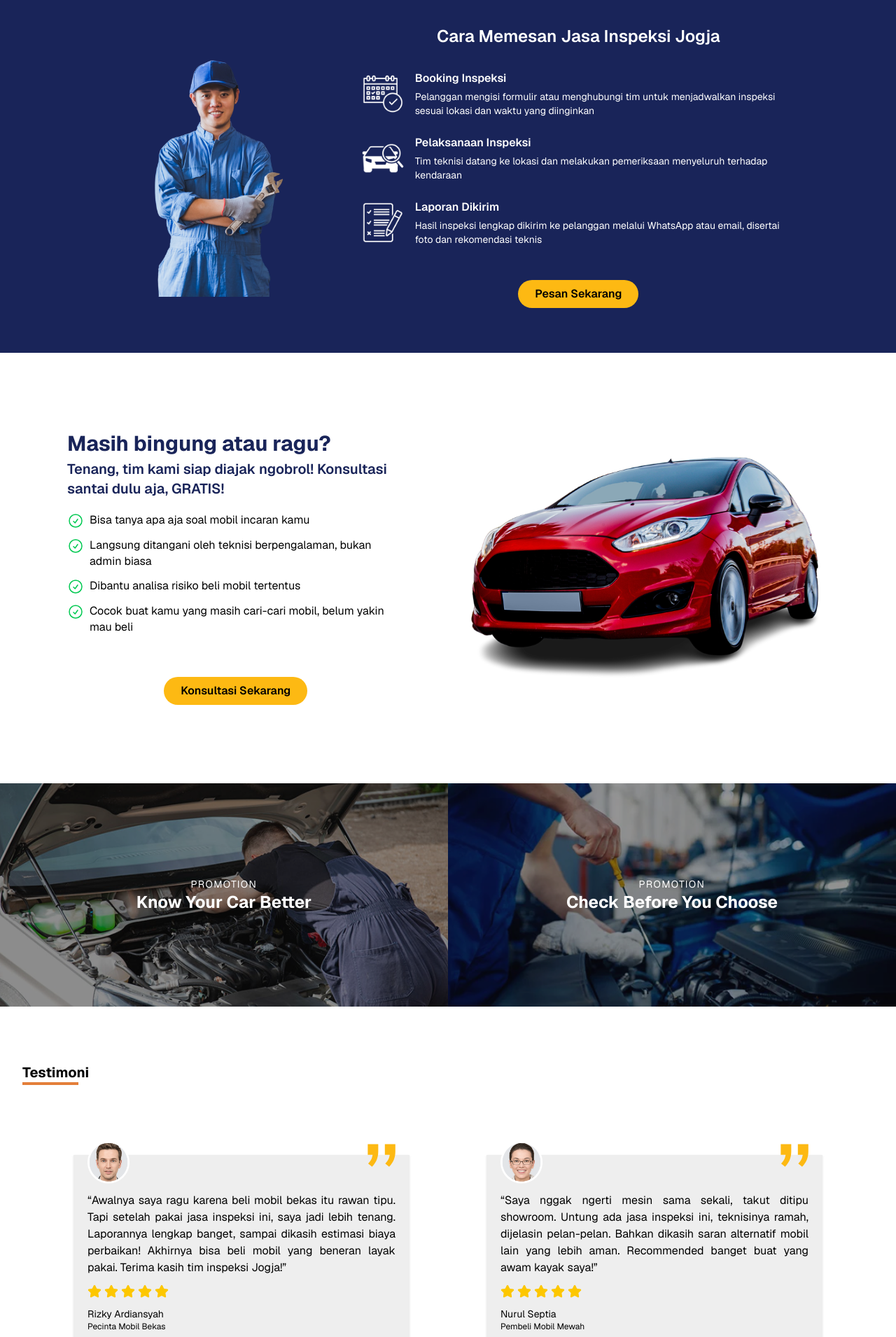
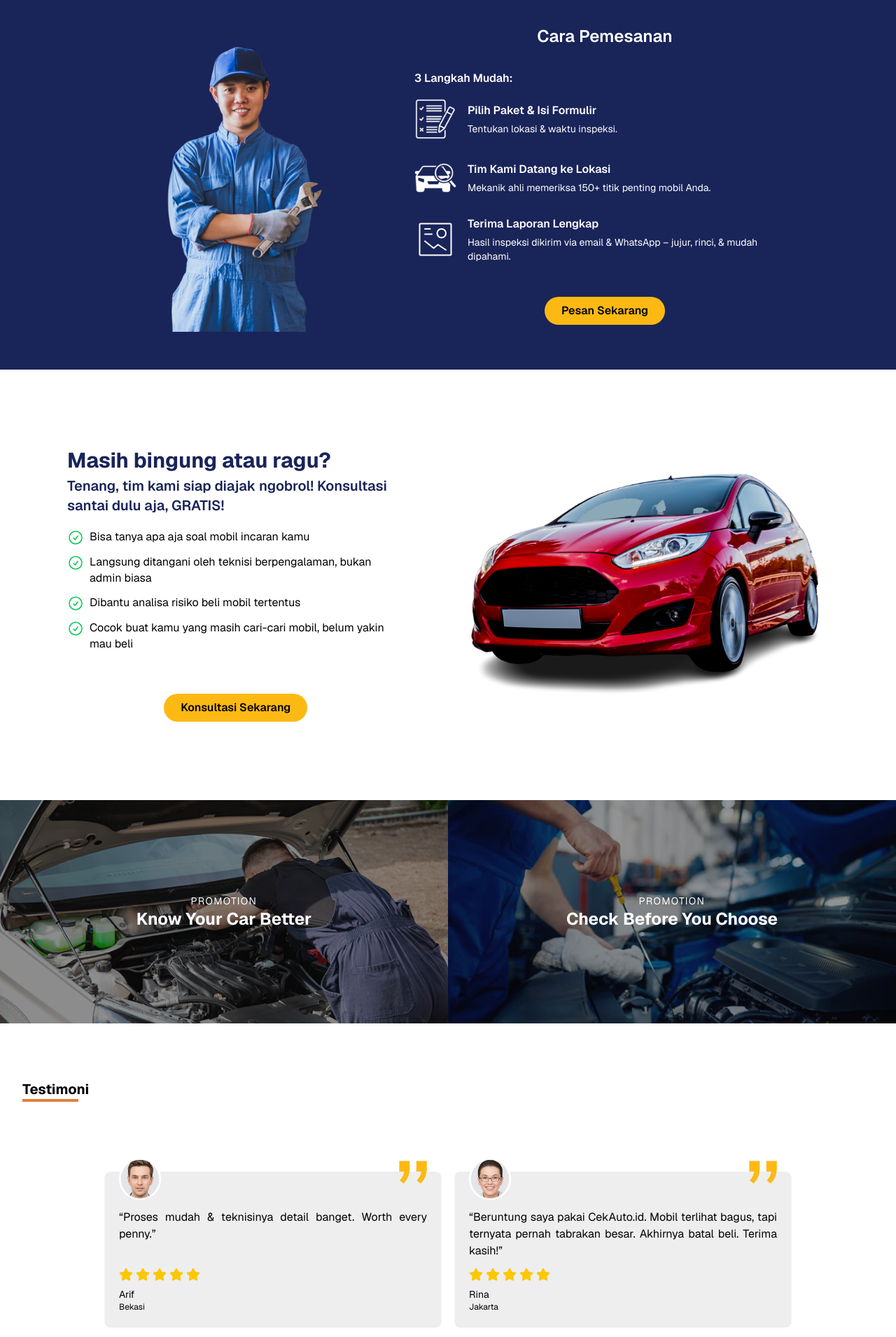
Before and after one commit to wendwin/inspeksi-mobil-jogja, a Next.js app: page / in a window 1280 px wide. Shown: the part 2360-4270 px from the top of the page at 70% size. Built offline with nearby package versions, Linux system fonts and the light colour scheme.

Commit message:
revisi section order, testimoni dan footer

```diff
--- a/app/components/landingpagecomponents/Order.js
+++ b/app/components/landingpagecomponents/Order.js
@@ -1,28 +1,29 @@
 export default function Order({ onOpenModal }){
     return (
         <div className="bg-[#192459]">
-            <div className="py-10 md:flex md:items-center  md:max-w-5xl md:mx-auto">
+            <div className="py-10 md:flex md:items-center text-start  md:max-w-5xl md:mx-auto">
                 <div className="my-6 px-4 mx-auto md:order-2 ">
-                    <h1 className="mb-5 text-center text-xl md:text-2xl md:mb-8 font-semibold text-white">Cara Memesan Jasa Inspeksi Jogja</h1>
-                    <div className="flex justify-center items-center gap-4 mb-6">
-                        <img src="/img/booking_icon.png" alt="booking-icon" className="w-15 h-15"/>
+                    <h1 className="mb-5 text-center text-xl md:text-2xl md:mb-8 font-semibold text-white">Cara Pemesanan</h1>
+                    <h5 className="text-white md:text-start text-center mb-10 md:mb-4 font-semibold">3 Langkah Mudah:</h5>
+                    <div className="flex md:justify-start justify-center items-center gap-4 mb-6">
+                        <img src="/img/report_icon.png" alt="booking-icon" className="w-15 h-15"/>
                         <div className="text-white">
-                            <h5 className="text-base font-semibold mb-1">Booking Inspeksi</h5>
-                            <p className="text-sm">Pelanggan mengisi formulir atau menghubungi tim untuk menjadwalkan inspeksi sesuai lokasi dan waktu yang diinginkan</p>
+                            <h5 className="text-base font-semibold mb-1">Pilih Paket & Isi Formulir</h5>
+                            <p className="text-sm">Tentukan lokasi & waktu inspeksi.</p>
                         </div>
                     </div>
-                    <div className="flex justify-center items-center gap-4 mb-6">
+                    <div className="flex md:justify-start justify-center items-center gap-4 mb-6">
                         <img src="/img/inspeksi_icon.png" alt="" className="w-15 h-15"/>
                         <div className="text-white">
-                            <h5 className="text-base font-semibold mb-1">Pelaksanaan Inspeksi</h5>
-                            <p className="text-sm">Tim teknisi datang ke lokasi dan melakukan pemeriksaan menyeluruh terhadap kendaraan</p>
+                            <h5 className="text-base font-semibold mb-1">Tim Kami Datang ke Lokasi</h5>
+                            <p className="text-sm">Mekanik ahli memeriksa 150+ titik penting mobil Anda.</p>
                         </div>
                     </div>
-                    <div className="flex justify-center items-center gap-4 mb-6">
-                        <img src="/img/report_icon.png" alt="" className="w-15 h-15"/>
+                    <div className="flex md:justify-start justify-center items-center gap-4 mb-6">
+                        <img src="/img/stats-report.svg" alt="" className="w-15 h-15 "/>
                         <div className=" text-white">
-                            <h5 className="text-base font-semibold mb-1">Laporan Dikirim</h5>
-                            <p className="text-sm">Hasil inspeksi lengkap dikirim ke pelanggan melalui WhatsApp atau email, disertai foto dan rekomendasi teknis</p>
+                            <h5 className="text-base font-semibold mb-1">Terima Laporan Lengkap</h5>
+                            <p className="text-sm">Hasil inspeksi dikirim via email & WhatsApp – jujur, rinci, & mudah dipahami.</p>
                         </div>
                     </div>
                     <a href="#">
--- a/app/components/landingpagecomponents/Testimoni.js
+++ b/app/components/landingpagecomponents/Testimoni.js
@@ -26,109 +26,133 @@ export default function Testimoni() {
     >
       <SwiperSlide>
         <div className='flex flex-wrap justify-center gap-5'>
-            <div className="relative p-5 max-w-70 mx-auto md:max-w-120 h-auto bg-[#EEEEEE] rounder-lg shadow my-10">
+            <div className="relative flex flex-col min-h-[150px] md:max-w-120 max-w-70 justify-between p-5 bg-[#EEEEEE] rounded-lg shadow my-10">
+                <div>
                     <div className='relative flex justify-between'>
-                    <img className='w-10 md:w-15 -mt-10' src='/img/testimoni1.png'></img>
-                    <img className='w-5 md:w-10 -mt-15' src='/img/kutip.svg'></img>
+                    <img className='w-10 md:w-15 -mt-10' src='/img/testimoni1.png' />
+                    <img className='w-5 md:w-10 -mt-15' src='/img/kutip.svg' />
                     </div>
-                <p className='text-justify my-3'>“Awalnya saya ragu karena beli mobil bekas itu rawan tipu. Tapi setelah pakai jasa inspeksi ini, saya jadi lebih tenang. Laporannya lengkap banget, sampai dikasih estimasi biaya perbaikan! Akhirnya bisa beli mobil yang beneran layak pakai. Terima kasih tim inspeksi Jogja!”</p>
-                <div className="flex items-center gap-1 text-yellow-400 mb-3">
+                    <p className='text-justify my-3'>“Proses mudah & teknisinya detail banget. Worth every penny.”</p>
+                </div>
+                <div className="flex flex-col items-start">
+                    <div className="flex items-center gap-1 text-yellow-400 mb-2">
                     <Star className="w-5 h-5 fill-yellow-400" />
                     <Star className="w-5 h-5 fill-yellow-400" />
                     <Star className="w-5 h-5 fill-yellow-400" />
                     <Star className="w-5 h-5 fill-yellow-400" />
                     <Star className="w-5 h-5 fill-yellow-400" />
                     </div>
-                <p className='text-sm'>Rizky Ardiansyah</p>
-                <p className='text-xs'>Pecinta Mobil Bekas</p>
+                    <p className='text-sm'>Arif</p>
+                    <p className='text-xs'>Bekasi</p>
                 </div>
-            <div className="relative p-5 max-w-70 mx-auto md:max-w-120 h-auto bg-[#EEEEEE] rounder-lg shadow my-10">
+            </div>
+            <div className="relative flex flex-col min-h-[150px] md:max-w-120 max-w-70 justify-between p-5 bg-[#EEEEEE] rounded-lg shadow my-10">
+                <div>
                     <div className='relative flex justify-between'>
-                    <img className='w-10 md:w-15 -mt-10' src='/img/testimoni2.png'></img>
-                    <img className='w-5 md:w-10 -mt-15' src='/img/kutip.svg'></img>
+                    <img className='w-10 md:w-15 -mt-10' src='/img/testimoni2.png' />
+                    <img className='w-5 md:w-10 -mt-15' src='/img/kutip.svg' />
                     </div>
-                <p className='text-justify my-3'>“Saya nggak ngerti mesin sama sekali, takut ditipu showroom. Untung ada jasa inspeksi ini, teknisinya ramah, dijelasin pelan-pelan. Bahkan dikasih saran alternatif mobil lain yang lebih aman. Recommended banget buat yang awam kayak saya!”</p>
-                <div className="flex items-center gap-1 text-yellow-400 mb-3">
+                    <p className='text-justify my-3'>“Beruntung saya pakai CekAuto.id. Mobil terlihat bagus, tapi ternyata pernah tabrakan besar. Akhirnya batal beli. Terima kasih!” </p>
+                </div>
+                <div className="flex flex-col items-start">
+                    <div className="flex items-center gap-1 text-yellow-400 mb-2">
                     <Star className="w-5 h-5 fill-yellow-400" />
                     <Star className="w-5 h-5 fill-yellow-400" />
                     <Star className="w-5 h-5 fill-yellow-400" />
                     <Star className="w-5 h-5 fill-yellow-400" />
                     <Star className="w-5 h-5 fill-yellow-400" />
                     </div>
-                <p className='text-sm'>Nurul Septia</p>
-                <p className='text-xs'>Pembeli Mobil Mewah</p>
+                    <p className='text-sm'>Rina</p>
+                    <p className='text-xs'>Jakarta</p>
+                </div>
             </div>
         </div>
       </SwiperSlide>
       <SwiperSlide>
         <div className='flex flex-wrap justify-center gap-5'>
-            <div className="relative p-5 max-w-70 mx-auto md:max-w-120 h-auto bg-[#EEEEEE] rounder-lg shadow my-10">
+            <div className="relative flex flex-col min-h-[150px] md:max-w-120 max-w-70 justify-between p-5 bg-[#EEEEEE] rounded-lg shadow my-10">
+                <div>
                     <div className='relative flex justify-between'>
-                    <img className='w-10 md:w-15 -mt-10' src='/img/testimoni1.png'></img>
-                    <img className='w-5 md:w-10 -mt-15' src='/img/kutip.svg'></img>
+                    <img className='w-10 md:w-15 -mt-10' src='/img/testimoni1.png' />
+                    <img className='w-5 md:w-10 -mt-15' src='/img/kutip.svg' />
                     </div>
-                <p className='text-justify my-3'>“Awalnya saya ragu karena beli mobil bekas itu rawan tipu. Tapi setelah pakai jasa inspeksi ini, saya jadi lebih tenang. Laporannya lengkap banget, sampai dikasih estimasi biaya perbaikan! Akhirnya bisa beli mobil yang beneran layak pakai. Terima kasih tim inspeksi Jogja!”</p>
-                <div className="flex items-center gap-1 text-yellow-400 mb-3">
+                    <p className='text-justify my-3'>“Proses mudah & teknisinya detail banget. Worth every penny.”</p>
+                </div>
+                <div className="flex flex-col items-start">
+                    <div className="flex items-center gap-1 text-yellow-400 mb-2">
                     <Star className="w-5 h-5 fill-yellow-400" />
                     <Star className="w-5 h-5 fill-yellow-400" />
                     <Star className="w-5 h-5 fill-yellow-400" />
                     <Star className="w-5 h-5 fill-yellow-400" />
                     <Star className="w-5 h-5 fill-yellow-400" />
                     </div>
-                <p className='text-sm'>Rizky Ardiansyah</p>
-                <p className='text-xs'>Pecinta Mobil Bekas</p>
+                    <p className='text-sm'>Arif</p>
+                    <p className='text-xs'>Bekasi</p>
                 </div>
-            <div className="relative p-5 max-w-70 mx-auto md:max-w-120 h-auto bg-[#EEEEEE] rounder-lg shadow my-10">
+            </div>
+            <div className="relative flex flex-col min-h-[150px] md:max-w-120 max-w-70 justify-between p-5 bg-[#EEEEEE] rounded-lg shadow my-10">
+                <div>
                     <div className='relative flex justify-between'>
-                    <img className='w-10 md:w-15 -mt-10' src='/img/testimoni2.png'></img>
-                    <img className='w-5 md:w-10 -mt-15' src='/img/kutip.svg'></img>
+                    <img className='w-10 md:w-15 -mt-10' src='/img/testimoni2.png' />
+                    <img className='w-5 md:w-10 -mt-15' src='/img/kutip.svg' />
                     </div>
-                <p className='text-justify my-3'>“Saya nggak ngerti mesin sama sekali, takut ditipu showroom. Untung ada jasa inspeksi ini, teknisinya ramah, dijelasin pelan-pelan. Bahkan dikasih saran alternatif mobil lain yang lebih aman. Recommended banget buat yang awam kayak saya!”</p>
-                <div className="flex items-center gap-1 text-yellow-400 mb-3">
+                    <p className='text-justify my-3'>“Beruntung saya pakai CekAuto.id. Mobil terlihat bagus, tapi ternyata pernah tabrakan besar. Akhirnya batal beli. Terima kasih!” </p>
+                </div>
+                <div className="flex flex-col items-start">
+                    <div className="flex items-center gap-1 text-yellow-400 mb-2">
                     <Star className="w-5 h-5 fill-yellow-400" />
                     <Star className="w-5 h-5 fill-yellow-400" />
                     <Star className="w-5 h-5 fill-yellow-400" />
                     <Star className="w-5 h-5 fill-yellow-400" />
                     <Star className="w-5 h-5 fill-yellow-400" />
                     </div>
-                <p className='text-sm'>Nurul Septia</p>
-                <p className='text-xs'>Pembeli Mobil Mewah</p>
+                    <p className='text-sm'>Rina</p>
+                    <p className='text-xs'>Jakarta</p>
+                </div>
             </div>
         </div>
       </SwiperSlide>
       <SwiperSlide>
         <div className='flex flex-wrap justify-center gap-5'>
-            <div className="relative p-5 max-w-70 mx-auto md:max-w-120 h-auto bg-[#EEEEEE] rounder-lg shadow my-10">
+            <div className="relative flex flex-col min-h-[150px] md:max-w-120 max-w-70 justify-between p-5 bg-[#EEEEEE] rounded-lg shadow my-10">
+                <div>
                     <div className='relative flex justify-between'>
-                    <img className='w-10 md:w-15 -mt-10' src='/img/testimoni1.png'></img>
-                    <img className='w-5 md:w-10 -mt-15' src='/img/kutip.svg'></img>
+                    <img className='w-10 md:w-15 -mt-10' src='/img/testimoni1.png' />
+                    <img className='w-5 md:w-10 -mt-15' src='/img/kutip.svg' />
                     </div>
-                <p className='text-justify my-3'>“Awalnya saya ragu karena beli mobil bekas itu rawan tipu. Tapi setelah pakai jasa inspeksi ini, saya jadi lebih tenang. Laporannya lengkap banget, sampai dikasih estimasi biaya perbaikan! Akhirnya bisa beli mobil yang beneran layak pakai. Terima kasih tim inspeksi Jogja!”</p>
-                <div className="flex items-center gap-1 text-yellow-400 mb-3">
+                    <p className='text-justify my-3'>“Proses mudah & teknisinya detail banget. Worth every penny.”</p>
+                </div>
+                <div className="flex flex-col items-start">
+                    <div className="flex items-center gap-1 text-yellow-400 mb-2">
                     <Star className="w-5 h-5 fill-yellow-400" />
                     <Star className="w-5 h-5 fill-yellow-400" />
                     <Star className="w-5 h-5 fill-yellow-400" />
                     <Star className="w-5 h-5 fill-yellow-400" />
                     <Star className="w-5 h-5 fill-yellow-400" />
                     </div>
-                <p className='text-sm'>Rizky Ardiansyah</p>
-                <p className='text-xs'>Pecinta Mobil Bekas</p>
+                    <p className='text-sm'>Arif</p>
+                    <p className='text-xs'>Bekasi</p>
                 </div>
-            <div className="relative p-5 max-w-70 mx-auto md:max-w-120 h-auto bg-[#EEEEEE] rounder-lg shadow my-10">
+            </div>
+            <div className="relative flex flex-col min-h-[150px] md:max-w-120 max-w-70 justify-between p-5 bg-[#EEEEEE] rounded-lg shadow my-10">
+                <div>
                     <div className='relative flex justify-between'>
-                    <img className='w-10 md:w-15 -mt-10' src='/img/testimoni2.png'></img>
-                    <img className='w-5 md:w-10 -mt-15' src='/img/kutip.svg'></img>
+                    <img className='w-10 md:w-15 -mt-10' src='/img/testimoni2.png' />
+                    <img className='w-5 md:w-10 -mt-15' src='/img/kutip.svg' />
                     </div>
-                <p className='text-justify my-3'>“Saya nggak ngerti mesin sama sekali, takut ditipu showroom. Untung ada jasa inspeksi ini, teknisinya ramah, dijelasin pelan-pelan. Bahkan dikasih saran alternatif mobil lain yang lebih aman. Recommended banget buat yang awam kayak saya!”</p>
-                <div className="flex items-center gap-1 text-yellow-400 mb-3">
+                    <p className='text-justify my-3'>“Beruntung saya pakai CekAuto.id. Mobil terlihat bagus, tapi ternyata pernah tabrakan besar. Akhirnya batal beli. Terima kasih!” </p>
+                </div>
+                <div className="flex flex-col items-start">
+                    <div className="flex items-center gap-1 text-yellow-400 mb-2">
                     <Star className="w-5 h-5 fill-yellow-400" />
                     <Star className="w-5 h-5 fill-yellow-400" />
                     <Star className="w-5 h-5 fill-yellow-400" />
                     <Star className="w-5 h-5 fill-yellow-400" />
                     <Star className="w-5 h-5 fill-yellow-400" />
                     </div>
-                <p className='text-sm'>Nurul Septia</p>
-                <p className='text-xs'>Pembeli Mobil Mewah</p>
+                    <p className='text-sm'>Rina</p>
+                    <p className='text-xs'>Jakarta</p>
+                </div>
             </div>
         </div>
       </SwiperSlide>
```
Also changed, not shown: app/components/landingpagecomponents/Footer.js (+21 -3 lines), public/img/stats-report.svg (added). Lines whose indentation alone changed are shown as unchanged.
